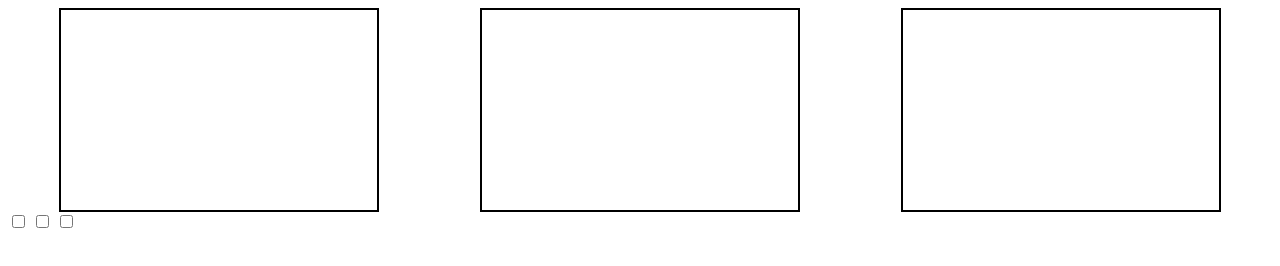
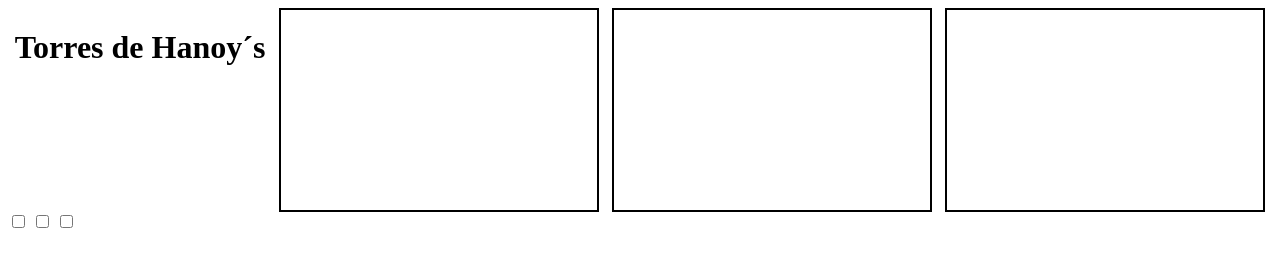
Before and after one commit to Kenzie-Academy-Brasil-Developers/entrega-torre-de-hanoi-sprint-5-Glen1986, a plain HTML site: page index.html in a window 1280 px wide. Drawn offline with Linux system fonts and the light colour scheme.

Commit message:
Resolvido conflito

```diff
--- a/index.html
+++ b/index.html
@@ -7,6 +7,8 @@
 </head>
 <body>
   <div class="boxs">
+    <h1>Torres de Hanoy´s</h1>
+
     <label class="box1" for="box1"></label>
     <label class="box2" for="box2"></label>
     <label class="box3" for="box3"></label>
```
